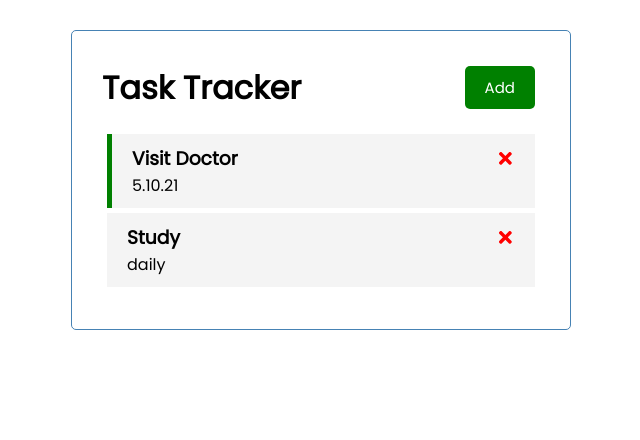
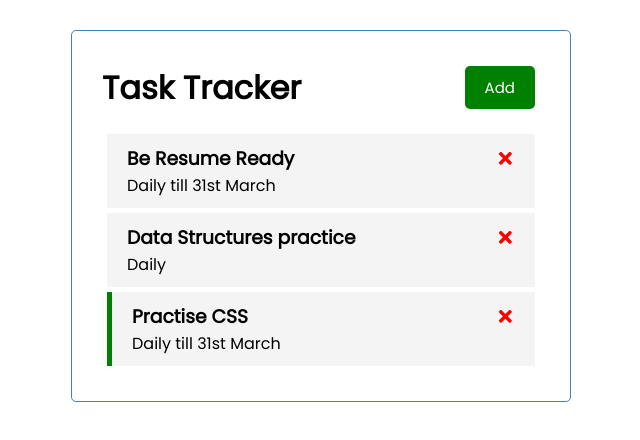
Before and after one commit to Anukritik007/Task-tracker, a React (Create React App) app: page / in a window 1280 px wide. Shown: the top 440 px of the page, without its empty margins (319-959 px from the left). Built offline with nearby package versions, Linux system fonts and the light colour scheme; data requests are answered from the project's data file; the HTML template or start-up script is replaced by a standard one.

Commit message:
fetching tasks from json-server

```diff
--- /dev/null
+++ b/db.json
@@ -0,0 +1,22 @@
+{
+  "tasks": [
+    {
+      "text": "Be Resume Ready",
+      "day": "Daily till 31st March",
+      "reminder": false,
+      "id": 1
+    },
+    {
+      "text": "Data Structures practice",
+      "day": "Daily",
+      "reminder": false,
+      "id": 2
+    },
+    {
+      "text": "Practise CSS",
+      "day": "Daily till 31st March",
+      "reminder": true,
+      "id": 3
+    }
+  ]
+}
--- a/package.json
+++ b/package.json
@@ -16,7 +16,8 @@
     "start": "react-scripts start",
     "build": "react-scripts build",
     "test": "react-scripts test",
-    "eject": "react-scripts eject"
+    "eject": "react-scripts eject",
+    "server": "json-server --watch db.json --port 5000"
   },
   "eslintConfig": {
     "extends": [
--- a/src/App.js
+++ b/src/App.js
@@ -2,47 +2,89 @@ import Header from "./components/Header";
 import Tasks from "./components/Tasks";
 import AddTask from "./components/AddTask";
 
-import { useState } from "react";
+import { useState, useEffect } from "react";
 
 function App() {
   const [showAddTask, setShowAddTask] = useState(false);
-  const [tasks, setTasks] = useState([
-    {
-      id: 1,
-      text: "Visit Doctor",
-      day: "5.10.21",
-      reminder: true,
-    },
-    {
-      id: 2,
-      text: "Study",
-      day: "daily",
-      reminder: false,
-    },
-  ]);
+  const [tasks, setTasks] = useState([]);
+
+  useEffect(() => {
+    const getTasks = async () => {
+      const taskFromServer = await fetchTasks();
+      setTasks(taskFromServer);
+    };
+    getTasks();
+  }, []);
+
+  //Fetch All Tasks
+  const fetchTasks = async () => {
+    const res = await fetch("http://localhost:5000/tasks");
+    const data = await res.json();
+    return data;
+  };
+
+  //Fetch Tasks by id
+  const fetchTask = async (id) => {
+    const res = await fetch(`http://localhost:5000/tasks/${id}`);
+    const data = await res.json();
+    return data;
+  };
 
   //Add Task
-  const addTask = (task) => {
+  const addTask = async (task) => {
     console.log("Adding task :", task);
-    const id = Math.floor(Math.random() * 10000) + 1;
-    const newTask = { id, ...task };
-    setTasks([...tasks, newTask]);
+    const res = await fetch(`http://localhost:5000/tasks`, {
+      method: "POST",
+      headers: {
+        "Content-type": "application/json",
+      },
+      body: JSON.stringify(task),
+    });
+
+    const data = await res.json();
+    setTasks([...tasks, data]);
+
+    //without Server
+    // const id = Math.floor(Math.random() * 10000) + 1;
+    // const newTask = { id, ...task };
+    // setTasks([...tasks, newTask]);
   };
 
   //Delete Task
-  const deleteTask = (id) => {
+  const deleteTask = async (id) => {
     console.log("deleting..", id);
+    await fetch(`http://localhost:5000/tasks/${id}`, {
+      method: "DELETE",
+    });
+
     setTasks(tasks.filter((task) => task.id !== id));
   };
 
-  const toggleReminder = (id) => {
+  // Toggle Reminder green line on double click
+  const toggleReminder = async (id) => {
     console.log("toggling", id);
+    //get updated task
+    const clickedTask = await fetchTask(id);
+    const updatedTask = { ...clickedTask, reminder: !clickedTask.reminder };
+    console.log(updatedTask);
+    //PUT request on DB
+    const res = await fetch(`http://localhost:5000/tasks/${id}`, {
+      method: "PUT",
+      headers: {
+        "Content-type": "application/json",
+      },
+      body: JSON.stringify(updatedTask),
+    });
+
+    const data = await res.json();
+
     setTasks(
       tasks.map((task) =>
-        task.id === id ? { ...task, reminder: !task.reminder } : task
+        task.id === id ? { ...task, reminder: !data.reminder } : task
       )
     );
   };
+
   return (
     <div className="container">
       <Header
```
Also changed, not shown: 1 other file (tests, documents, lock files or other folders).
